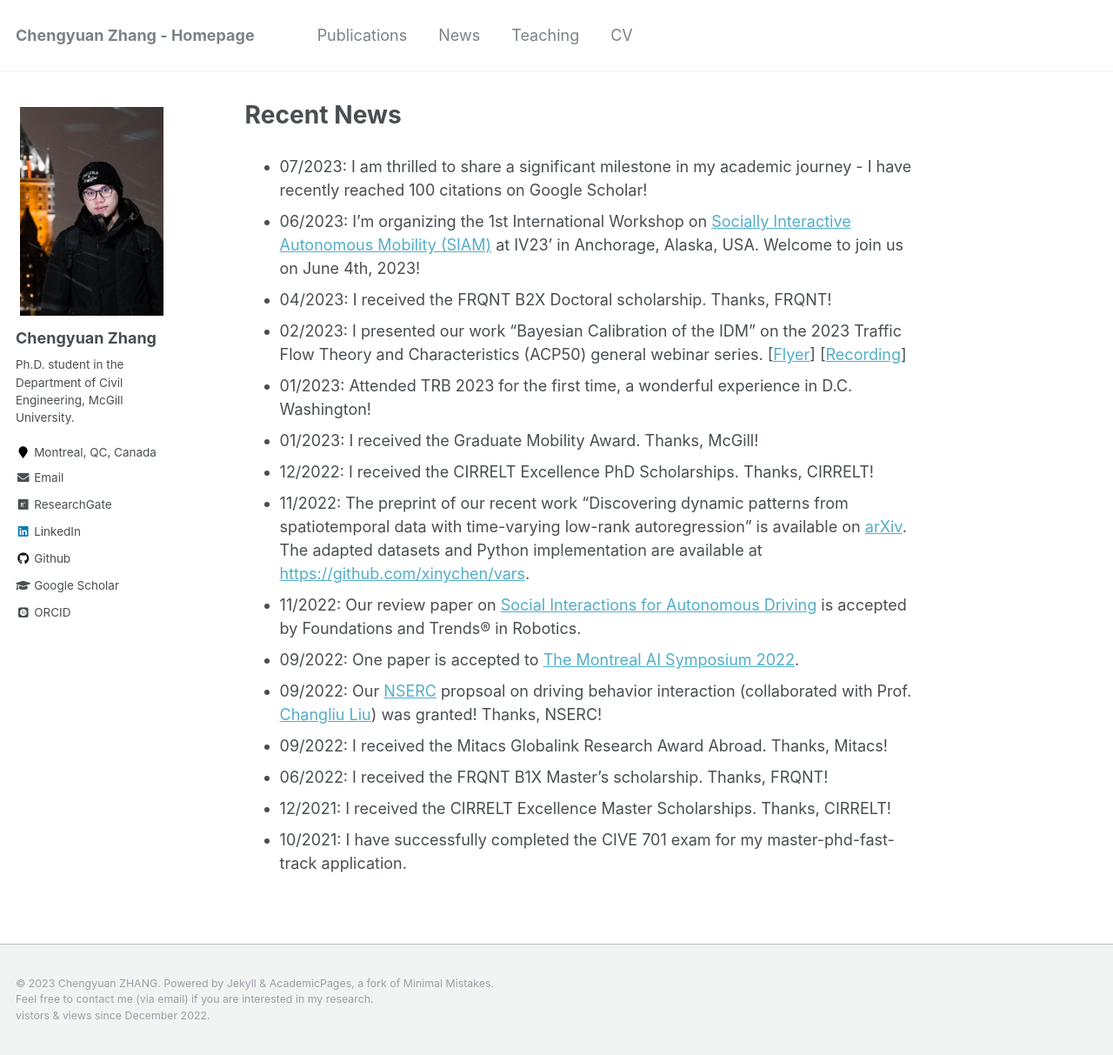
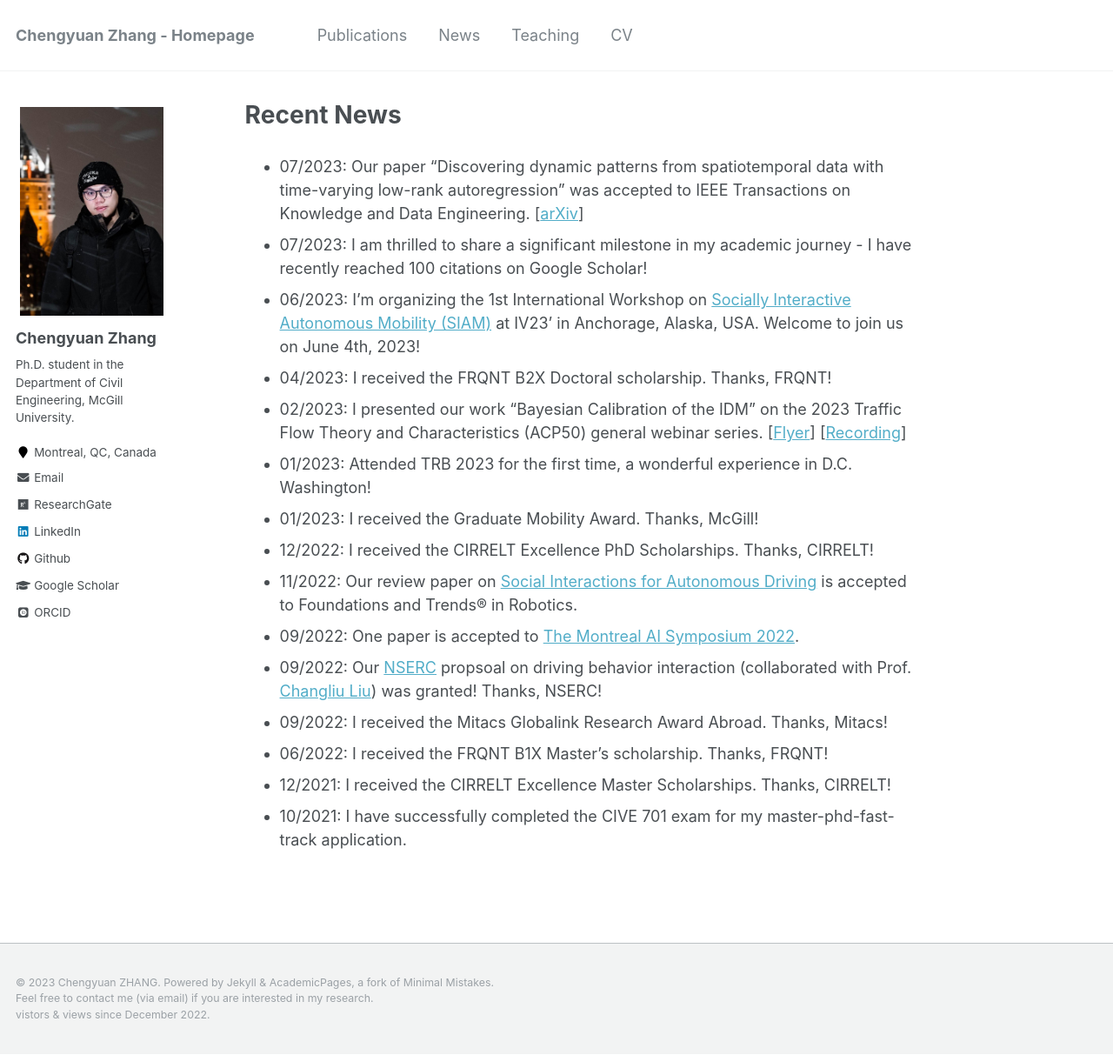
Before and after one commit to Chengyuan-Zhang/chengyuan-zhang.github.io, a Jekyll site: the page built from _pages/news.md, in a window 1280 px wide and 1213 px high. Shown: the whole window at 87% size. Built offline with Jekyll 4.4.1, drawn with Linux system fonts in a browser that asks for light colours; some web fonts are replaced; comment, search, counter and statistics services are not loaded.

Commit message:
update_news

```diff
--- a/_pages/news.md
+++ b/_pages/news.md
@@ -4,6 +4,9 @@ permalink: /news/
 author_profile: true
 ---
 
+* 07/2023: Our paper "Discovering dynamic patterns from spatiotemporal data with time-varying low-rank autoregression"
+  was accepted to IEEE Transactions on Knowledge and Data
+  Engineering. [[arXiv](https://arxiv.org/abs/2211.15482)]
 * 07/2023: I am thrilled to share a significant milestone in my academic journey - I have recently reached 100 citations
   on Google Scholar!
 * 06/2023: I'm organizing the 1st International Workshop
@@ -16,11 +19,8 @@ author_profile: true
 * 01/2023: Attended TRB 2023 for the first time, a wonderful experience in D.C. Washington!
 * 01/2023: I received the Graduate Mobility Award. Thanks, McGill!
 * 12/2022: I received the CIRRELT Excellence PhD Scholarships. Thanks, CIRRELT!
-* 11/2022:  The preprint of our recent work "Discovering dynamic patterns from spatiotemporal data with time-varying
-  low-rank autoregression" is available on [arXiv](https://arxiv.org/abs/2211.15482). The adapted datasets and Python
-  implementation are available at [https://github.com/xinychen/vars](https://github.com/xinychen/vars).
 * 11/2022: Our review paper
-  on [Social Interactions for Autonomous Driving](https://www.nowpublishers.com/article/Details/ROB-078) is accepted by
+  on [Social Interactions for Autonomous Driving](https://www.nowpublishers.com/article/Details/ROB-078) is accepted to
   Foundations and Trends® in Robotics.
 * 09/2022: One paper is accepted to [The Montreal AI Symposium 2022](http://montrealaisymposium.com/).
 * 09/2022: Our [NSERC](https://www.nserc-crsng.gc.ca/innovate-innover/alliance-alliance/index_eng.asp) propsoal on
```
Also changed, not shown: _pages/about.md (+1 -3 lines), _pages/publications.md (+8 -7 lines).
